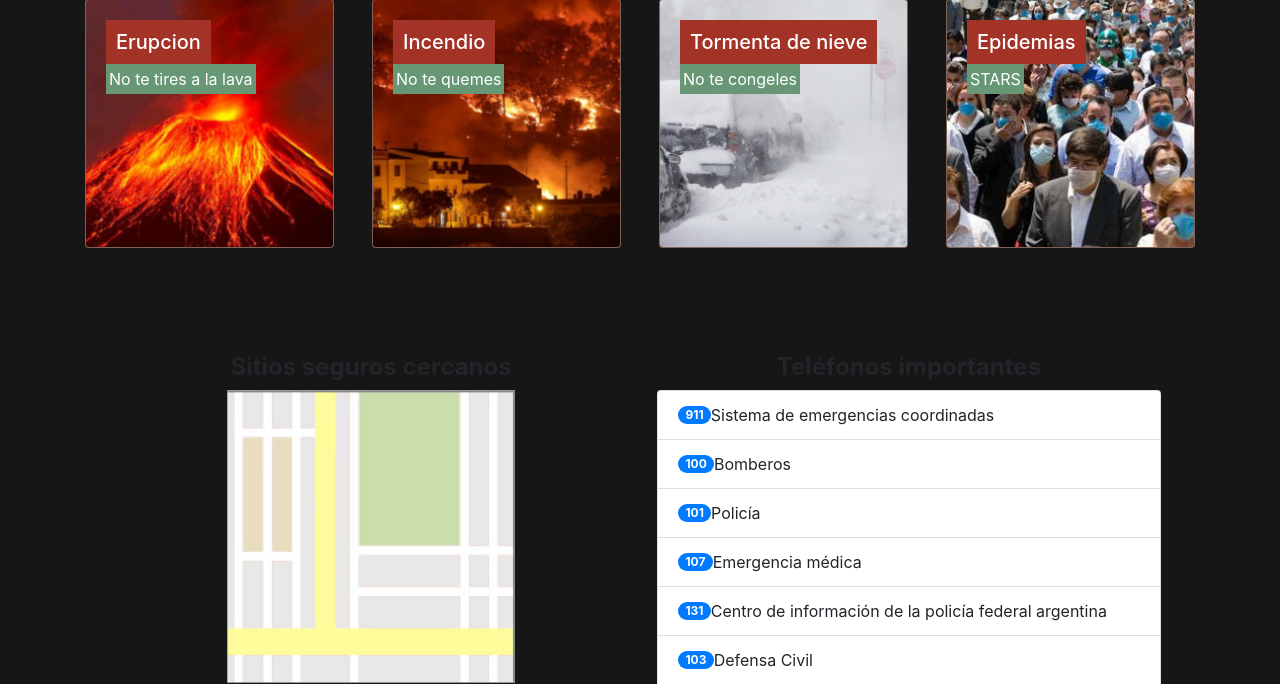
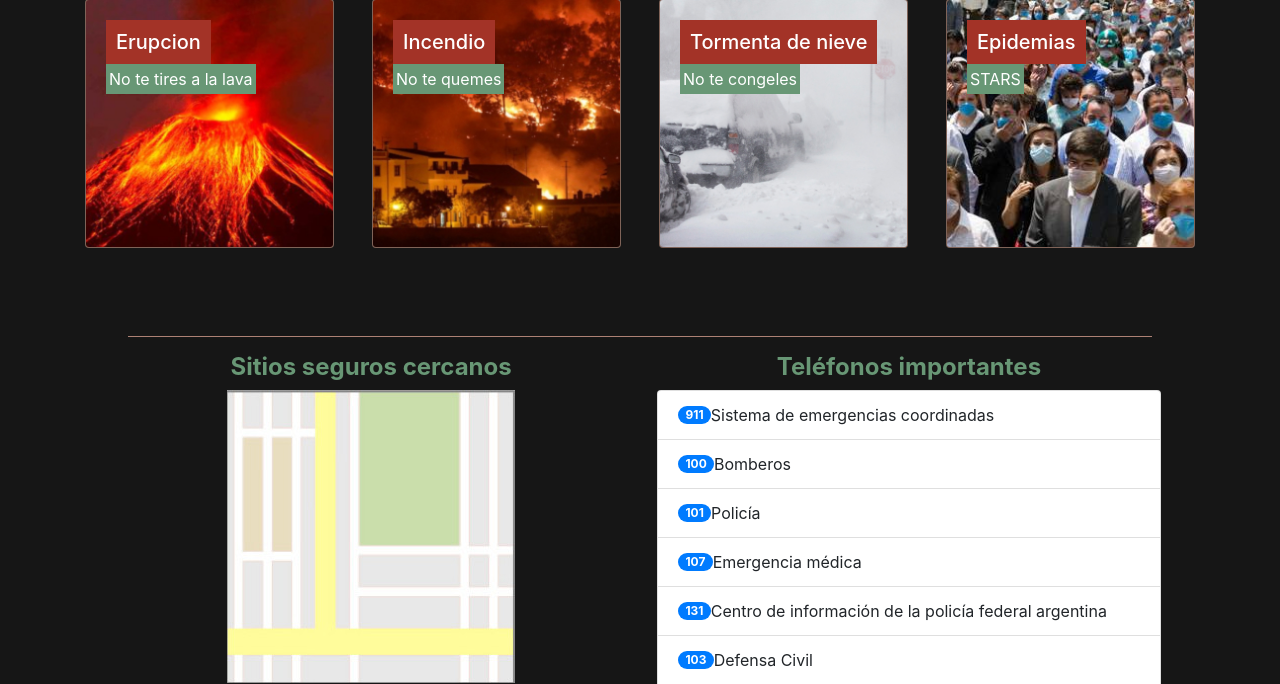
Before and after one commit to okason97/DUXTP3, a Django app: page / in a window 1280 px wide. Shown: the part 394-1078 px from the top of the page. Run offline with Django 3.2, Linux system fonts and the light colour scheme; some libraries are stand-ins or nearby versions.

Commit message:
style changes

```diff
--- a/disdisaster/static/disasterApp/css/generic.css
+++ b/disdisaster/static/disasterApp/css/generic.css
@@ -38,3 +38,11 @@ body {
     background: #917164;
     color: black
 }
+
+hr {
+    border-color: #ad8174
+}
+
+h4 {
+    color: #689775
+}
```
